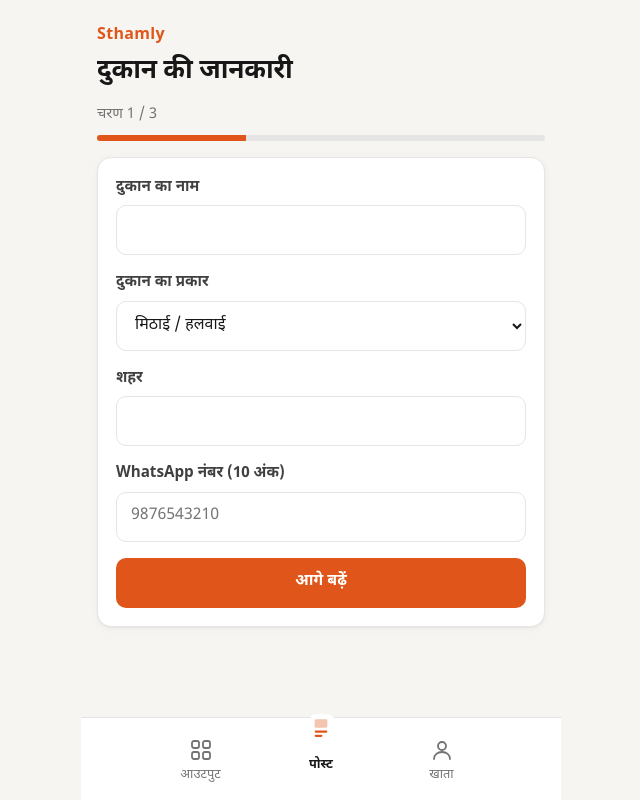
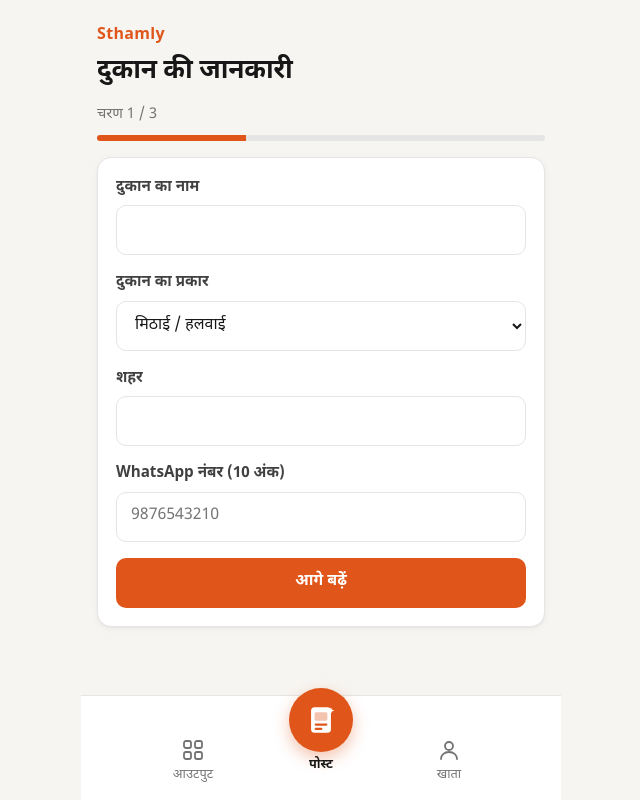
Before and after one commit to rksaini3/Sthamly-, a Next.js app: page /onboarding in a window 1280 px wide. Shown: the whole page, without its empty margins (319-959 px from the left). Built offline with nearby package versions, Linux system fonts and the light colour scheme.

Commit message:
Update BottomNav.module.css

```diff
--- a/components/nav/BottomNav.module.css
+++ b/components/nav/BottomNav.module.css
@@ -60,3 +60,13 @@
   letter-spacing: 0.06em;
   box-shadow: 0 6px 16px rgba(224, 86, 26, 0.35);
 }
+.centerCircle {
+  display: flex;
+  align-items: center;
+  justify-content: center;
+  width: 64px;
+  height: 64px;
+  border-radius: 999px;
+  background: #e0561a;
+  box-shadow: 0 6px 16px rgba(224, 86, 26, 0.35);
+}
```
